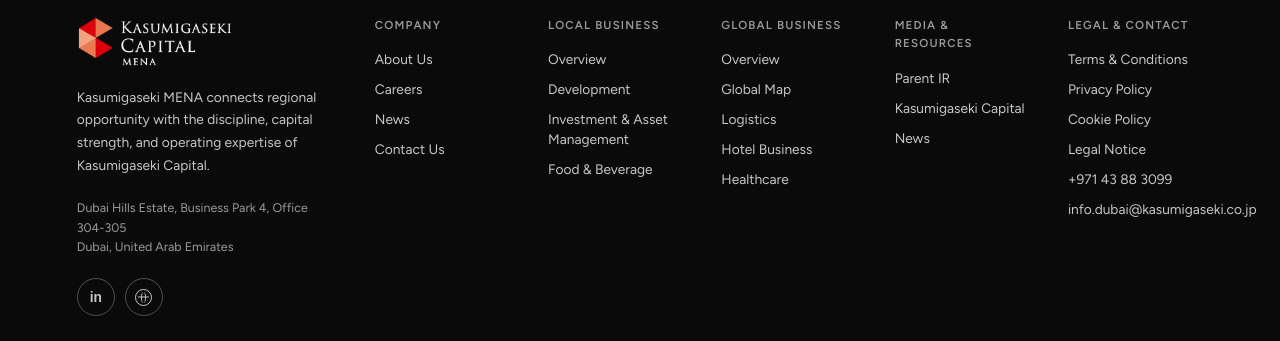
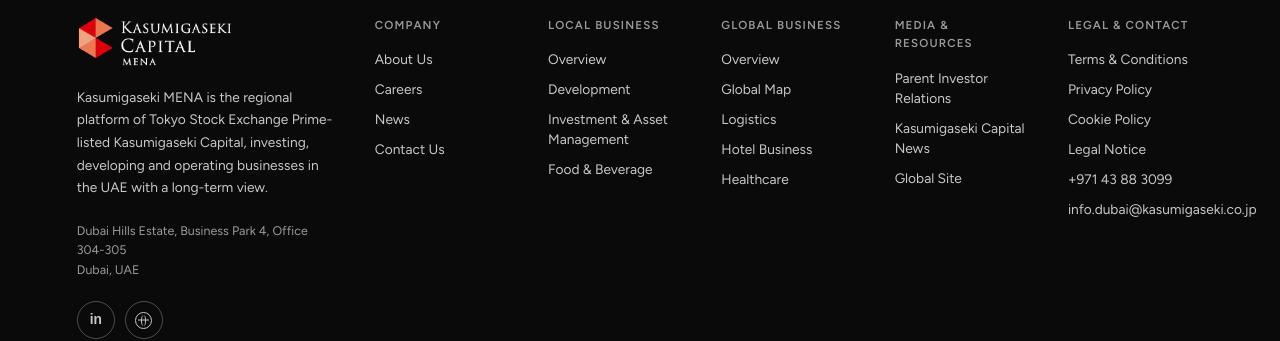
Before and after one commit to wickfirm/KC-MENA, a Next.js app: page /careers in a window 1280 px wide. Shown: the part 1512-1853 px from the top of the page. Built offline with nearby package versions, Linux system fonts and the light colour scheme; no server answers; the database is empty.

Commit message:
Align shared site content

```diff
--- a/src/components/site/ContactDrawer.tsx
+++ b/src/components/site/ContactDrawer.tsx
@@ -47,7 +47,7 @@
           <span className="eyebrow">Get in Touch</span>
           <h2 style={{ marginTop: 12, fontSize: "clamp(1.3rem,2vw,1.6rem)" }}>Contact Us</h2>
           <p style={{ marginTop: 12, color: "var(--grey-6)", fontSize: "0.92rem" }}>
-            Reach the Kasumigaseki MENA team, or visit one of our company locations.
+            For corporate, investment, development and partnership enquiries, contact our Dubai team or visit one of our locations.
           </p>
 
           <div className="drawer-locs">
--- a/src/components/site/SiteFooter.tsx
+++ b/src/components/site/SiteFooter.tsx
@@ -63,9 +63,9 @@
           <div>
             <h4>Media &amp; Resources</h4>
             <ul>
-              <li><a href="https://kasumigaseki.co.jp/en/ir/" target="_blank" rel="noopener">Parent IR</a></li>
-              <li><a href="https://kasumigaseki.co.jp/en/" target="_blank" rel="noopener">Kasumigaseki Capital</a></li>
-              <li><a href="/news/">News</a></li>
+              <li><a href="https://kasumigaseki.co.jp/en/ir/" target="_blank" rel="noopener">Parent Investor Relations</a></li>
+              <li><a href="https://kasumigaseki.co.jp/en/news/" target="_blank" rel="noopener">Kasumigaseki Capital News</a></li>
+              <li><a href="https://kasumigaseki.co.jp/en/" target="_blank" rel="noopener">Global Site</a></li>
             </ul>
           </div>
           <div>
--- a/src/lib/settings.ts
+++ b/src/lib/settings.ts
@@ -13,10 +13,10 @@
 
 const DEFAULTS: SiteSettings = {
   contact: { phone: "+971 43 88 3099", email: "info.dubai@kasumigaseki.co.jp" },
-  address: { lines: ["Dubai Hills Estate, Business Park 4, Office 304-305", "Dubai, United Arab Emirates"] },
+  address: { lines: ["Dubai Hills Estate, Business Park 4, Office 304-305", "Dubai, UAE"] },
   brand: {
     footerCopy:
-      "Kasumigaseki MENA connects regional opportunity with the discipline, capital strength, and operating expertise of Kasumigaseki Capital.",
+      "Kasumigaseki MENA is the regional platform of Tokyo Stock Exchange Prime-listed Kasumigaseki Capital, investing, developing and operating businesses in the UAE with a long-term view.",
   },
   links: { linkedin: "https://ae.linkedin.com/company/kasumigasekimiddleeast", corporate: "https://kasumigaseki.co.jp/en/" },
   nav: [
@@ -28,10 +28,10 @@
   ],
   drawer: {
     locations: [
-      { title: "Dubai Office", lines: ["Dubai Hills Estate", "Business Park 4, Office 304-305", "Dubai, UAE"], mapUrl: "https://maps.app.goo.gl/xESmJtGHPZvotgkJ6" },
-      { title: "Sales Centre", lines: ["Business Bay", "Dubai, UAE"], mapUrl: "https://maps.app.goo.gl/xESmJtGHPZvotgkJ6" },
-      { title: "Miami Location", lines: ["Miami, Florida", "United States"], mapUrl: "https://www.google.com/maps/search/?api=1&query=Miami+Florida" },
-      { title: "Kasumigaseki Restaurant", lines: ["Vida Emirates Hills", "Dubai, UAE"], mapUrl: "https://maps.app.goo.gl/i2oFuHW3icgJj1378?g_st=ac" },
+      { title: "Dubai Office", lines: ["Dubai Hills Estate, Business Park 4, Office 304-305"], mapUrl: "https://maps.app.goo.gl/xESmJtGHPZvotgkJ6" },
+      { title: "Sales Centre", lines: ["Business Bay"], mapUrl: "https://maps.app.goo.gl/xESmJtGHPZvotgkJ6" },
+      { title: "Miami Location", lines: ["Miami, Florida"], mapUrl: "https://www.google.com/maps/search/?api=1&query=Miami+Florida" },
+      { title: "Kasumigaseki Restaurant", lines: ["Vida Emirates Hills"], mapUrl: "https://maps.app.goo.gl/i2oFuHW3icgJj1378?g_st=ac" },
     ],
   },
 };
```
